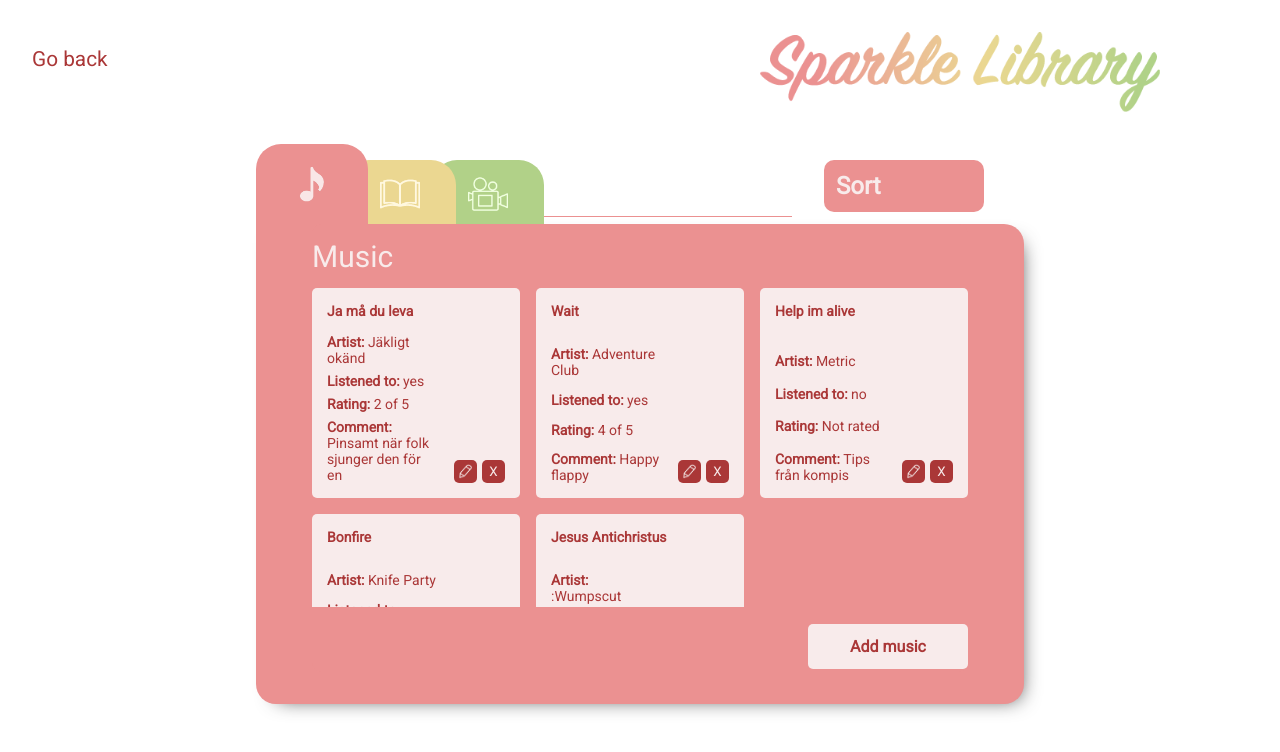
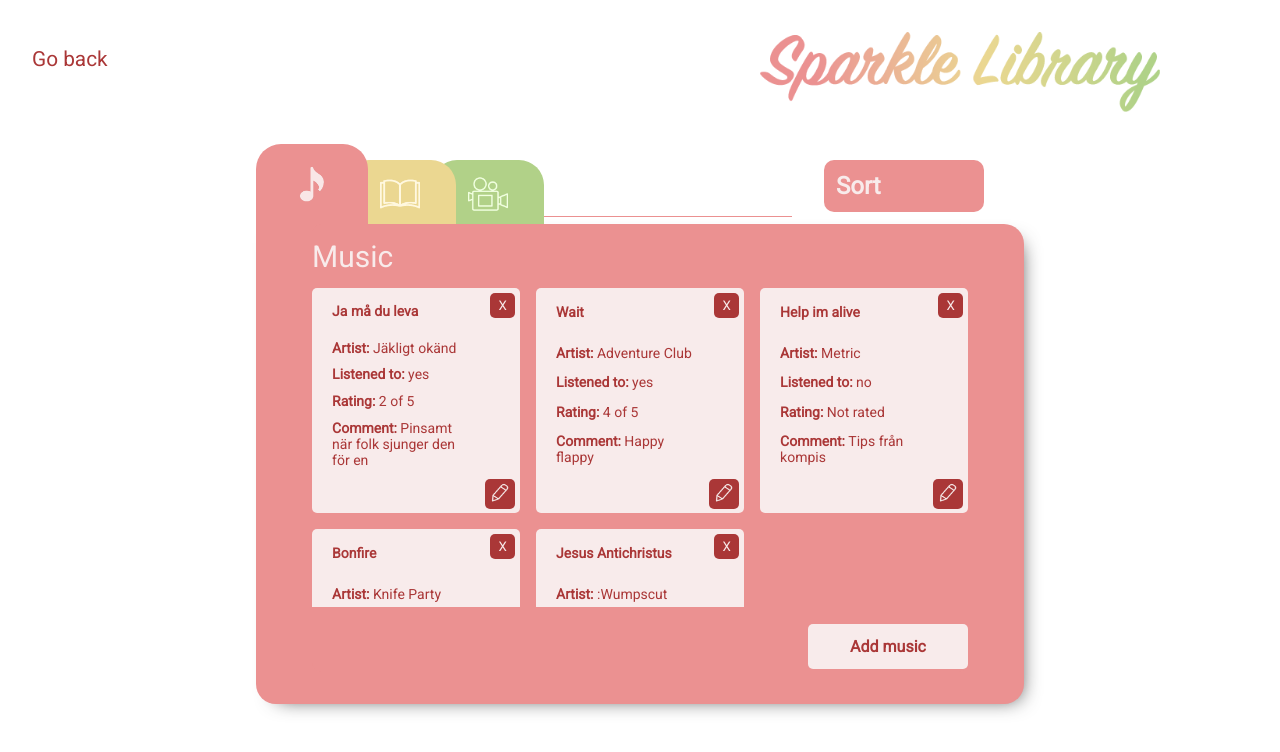
Before and after one commit to neda-jahadi/Sparkles, a React (Create React App) app: page / in a window 1280 px wide. Both pictures are taken after a click on the button "Music". Shown: the top 752 px of the page. Built offline with nearby package versions, Linux system fonts and the light colour scheme.

Commit message:
ändrat position på delete och edit knapp, css pågående

```diff
--- a/src/components/ListCard.jsx
+++ b/src/components/ListCard.jsx
@@ -111,7 +111,7 @@ const ListCard=({title, creator, usedBefore, rating, comment})=>{
     const itemCard=(
 
             <div className={'list-card '+colorClass}>
-
+                <button className={'delete-button '+colorClassButton} onClick={()=>handleDelete(title)}>X</button>
                 <h3>{title}</h3>
 
                 <p><strong>{creatorText}: </strong> {creator}</p>
@@ -123,7 +123,7 @@ const ListCard=({title, creator, usedBefore, rating, comment})=>{
                     <img src={Edit} alt="Edit" className="edit-logo"/>
                 </button>
 
-                <button className={'delete-button '+colorClassButton} onClick={()=>handleDelete(title)}>X</button>
+
             </div>
     )
 
--- a/src/components/ListCardStyle.css
+++ b/src/components/ListCardStyle.css
@@ -1,9 +1,10 @@
 .list-card{
-    height: 210px;
+    height: 225px;
     border-radius:5px;
-    padding:15px;
+    padding:.3em;
     display:grid;
-    grid-template-columns: repeat(10, 1fr);
+    grid-template-columns: repeat(11, 1fr);
+    grid-template-rows:repeat (10, 1fr);
     /* grid-template-rows:auto; */
     font-family:'Roboto', sans-serif;
 
@@ -33,49 +34,51 @@
     color: var(--text-color-green);
     background-color: var(--error-color-green);
 }
-/* Ändra grid-column 1/10 om man inte vill h3 ska sträcka sig till kanten på kortet, alltså över knapparn*/
+
 .list-card > h3{
-    grid-column:1/11;
+    grid-column:2/11;
+    grid-row:1/1;
     text-align:left;
     font-size:14px;
+    align-self:center;
 
 }
 .list-card > p{
     text-align:left;
-    grid-column:1/8;
+    grid-column:2/11;
     font-size:14px;
     align-self:end;
 }
 .list-card > button {
-    /* background-color: var(--background-color-red); */
     border:none;
-    height:23px;
-    width:23px;
-    justify-self:end;
-    align-self:end;
     border-radius:5px;
-
 }
 .list-card > .edit-button{
-    grid-column:9/10;
-    margin-right:5px;
+    grid-column:12/12;
+    grid-row:6/6;
     cursor:pointer;
-
+    height:30px;
+    width:30px;
+    align-self:end;
 }
 .edit-button > .edit-logo{
-    height:15px;
-    width:15px;
+    height:20px;
+    width:20px;
     margin-top:2px;
-
 
 }
 .list-card >.delete-button{
-    grid-column:10/11;
+    grid-column:12/12;
+    align-self:start;
+    justify-self:end;
+    height:25px;
+    width:25px;
+    /* grid-column:10/11; */
     cursor:pointer;
 
 }
 .edit-list-card{
-    height: 210px;
+    height: 225px;
     min-width:200px;
     border-radius:5px;
     padding:15px;
```
